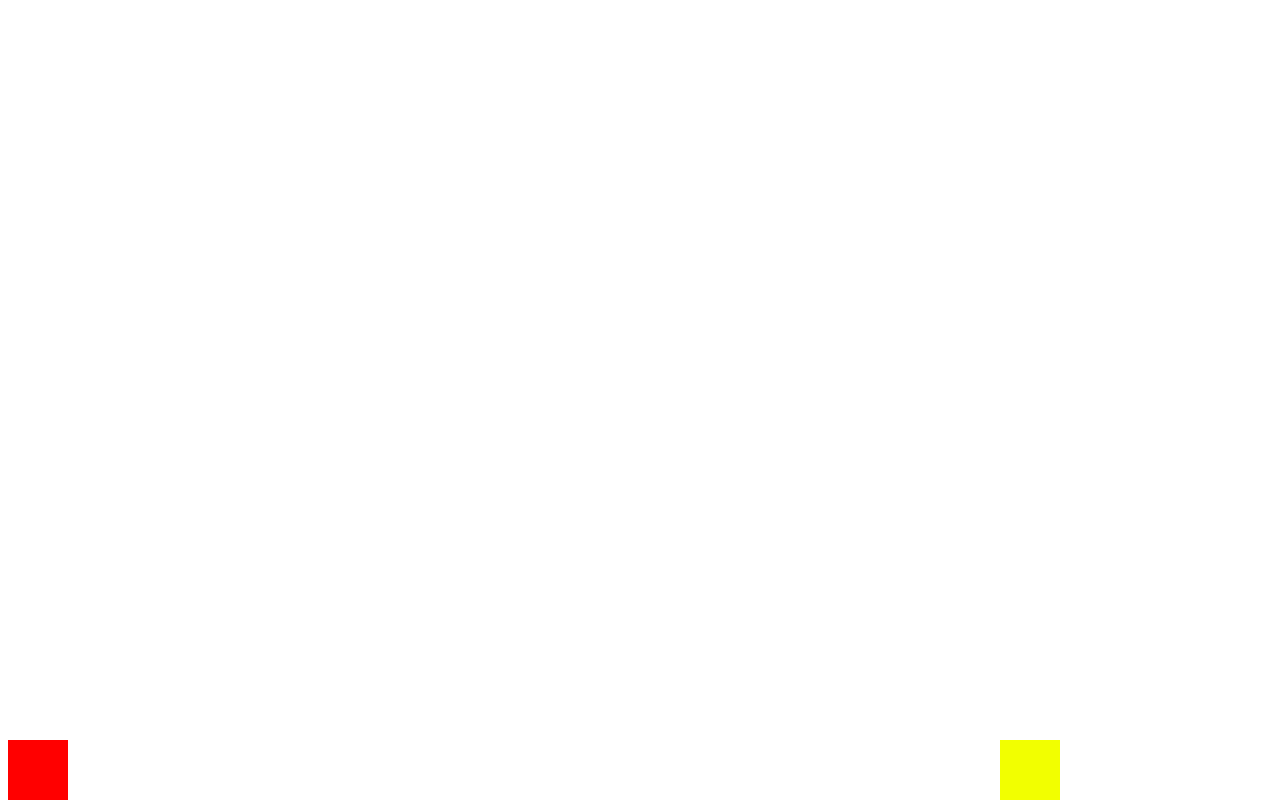
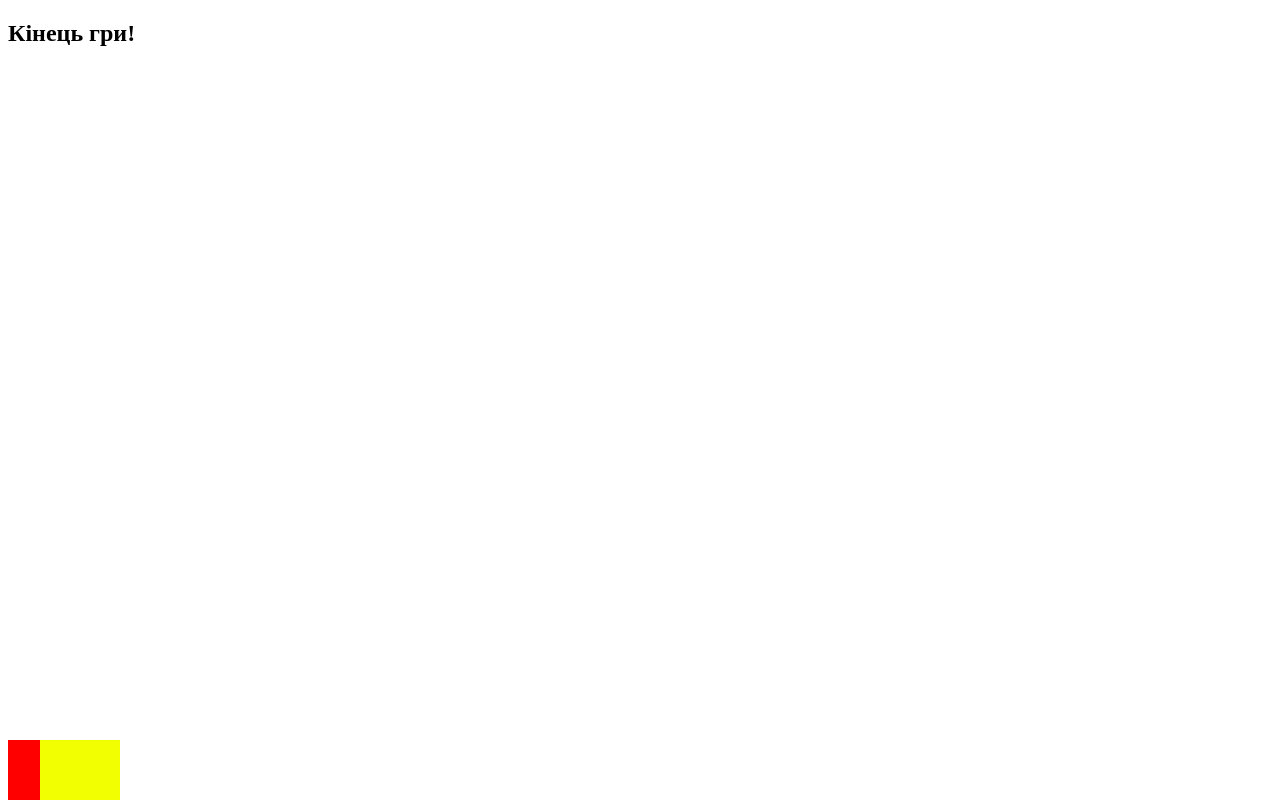
Before and after one commit to mattiolka/T-Rex-Game, a plain HTML site: page index.html in a window 1280 px wide. Drawn offline with Linux system fonts and the light colour scheme.

Commit message:
Додала рух перешкод та повідомлення програшу

```diff
--- a/app.js
+++ b/app.js
@@ -1,9 +1,10 @@
 document.addEventListener('DOMContentLoaded', () => {
     const dino = document.querySelector('.dino');
     const grid = document.querySelector('.grid');
+    const alertText = document.getElementById('alert')
     let isJamping = false;
     let gravity = 0.9;
-
+    let isGameOver = false;
 
     function control(e) {
         if ( e.keyCode === 32) {
@@ -13,7 +14,6 @@ document.addEventListener('DOMContentLoaded', () => {
             }
         }
     }
-
     document.addEventListener('keyup', control);
 
     let position = 0;
@@ -50,14 +50,25 @@ document.addEventListener('DOMContentLoaded', () => {
     }
 
     function generateObstacles() {
+        let randomTime = Math.random() * 4000;
         let obstaclePosition = 1000;
         const obstacle = document.createElement('div');
         obstacle.classList.add('obstacle');
         grid.appendChild(obstacle);
         obstacle.style.left = obstaclePosition + 'px';
+
+        let timerId = setInterval(() => {
+            if(obstaclePosition > 0 && obstaclePosition < 60 && position < 60){
+                clearInterval(timerId);
+                alertText.innerHTML = 'Кінець гри!';
+                isGameOver = true;
+            }
+
+            obstaclePosition -= 10;
+            obstacle.style.left = obstaclePosition + 'px';
+        }, 20)
+
+        if(!isGameOver) setTimeout(generateObstacles, randomTime);
     }
     generateObstacles();
-
-
-
 })
--- a/index.html
+++ b/index.html
@@ -6,6 +6,7 @@
         <link rel="stylesheet" href="styles.css">
     </head>
     <body>
+        <h2 id="alert"></h2>
        <div class="grid">
             <div class="dino"></div>
        </div>
```
